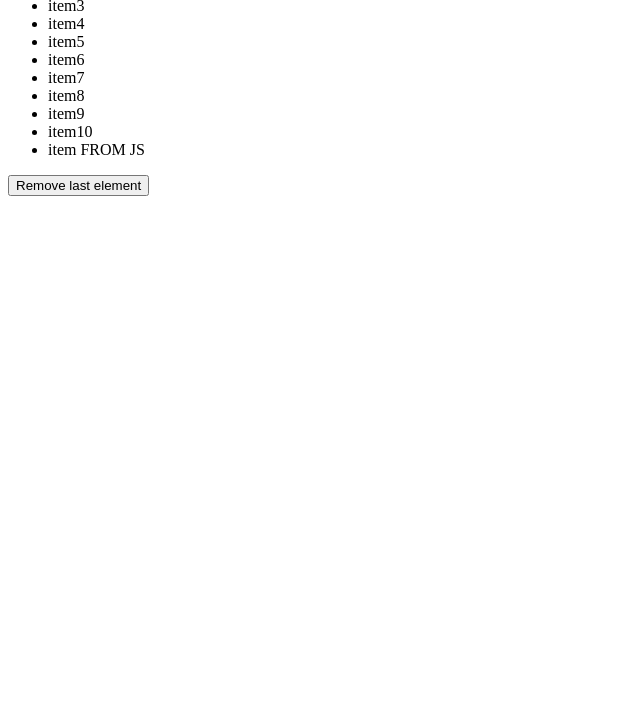
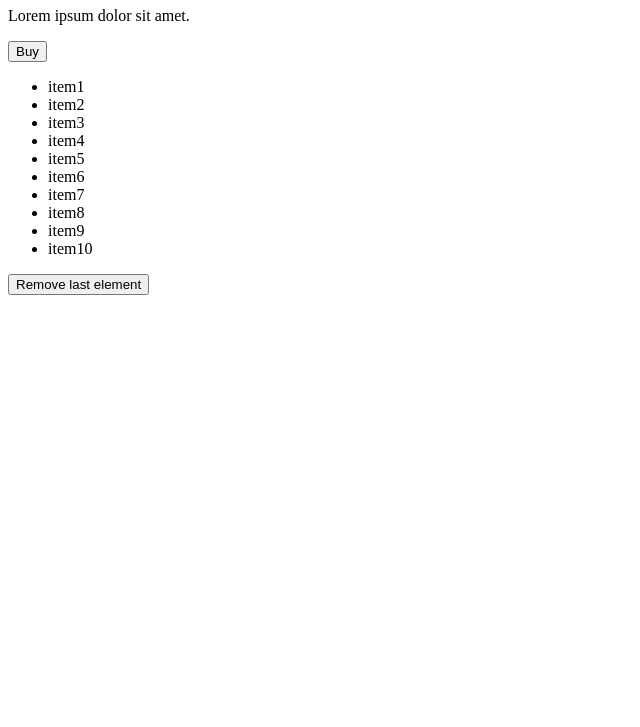
Before and after one commit to Vadzim1989/project1, a plain HTML site: page index.html in a window 1280 px wide. Shown: the part 73-800 px from the top of the page, without its empty margins (0-640 px from the left). Drawn offline with Linux system fonts and the light colour scheme.

Commit message:
some changings in script

```diff
--- a/index.html
+++ b/index.html
@@ -7,6 +7,13 @@
     <title>Document</title>
 </head>
 <body>
+    <div id="card">
+        <h1>Hello World</h1>
+        <p>Lorem ipsum dolor sit amet.</p>
+        <button>Buy</button>
+    </div>
+
+
     <ul id="list">
         <li>item1</li>
         <li>item2</li>
--- a/script.js
+++ b/script.js
@@ -37,11 +37,12 @@ const listElement = [...list.children]; // create array with elements
 
 function createElem (content) { // making element
     const elem = document.createElement('li');
+    elem.href = 'https://google.com';
     elem.textContent = content;
     return elem;
 }
 const crElem = createElem('item FROM JS'); // elem with content
-const crElemCopy = crElem.cloneNode(true);
+const crElemCopy = crElem.cloneNode(true); // deep clone (without TRUE, copy just an element)
 // list.append(crElem); // add element to UL in HTML (add elem to end)
 // list.prepend(crElem); // add elemnt to start
 
@@ -59,5 +60,89 @@ const crElemCopy = crElem.cloneNode(true);
 // list.insertAdjacentText('beforeend', '<li>INSERTED VIA ADJ</li>');
 // list.insertAdjacentElement('beforeend', crElem);
 
-list.append(crElem);
-list.prepend(crElemCopy);
+// list.append(crElem);
+// list.prepend(crElemCopy);
+
+
+// const card = document.getElementById('card');
+// const a = createElem('A FROM JS');
+
+// const btn1 = card.getElementsByTagName('button')[0]; //get
+// const btn2 = card.children[card.children.length - 1];
+// const btn3 = card.querySelector('button');
+
+// card.insertBefore(a, btn1);
+
+// WORKS WITH EVENTS --------------------------------------------------
+
+// console.dir(list);
+
+// list.onclick = function() {
+//     console.log('click happened');
+// }
+
+// list.onmouseenter = function() {
+//     console.log('mouse entered');
+// }
+
+const btn = document.getElementById('btn');
+
+const btnClick = () => {
+    listElement[listElement.length - 1].remove();
+    listElement.pop();
+}
+
+btn.addEventListener('click', btnClick);
+
+// btn.ondblclick = () => {
+//     console.log('DBL click');
+// }
+
+// btn.oncontextmenu = function() {
+//     console.log('context menu');
+// }
+
+// list.onmousemove = () => {
+//     console.log('mouse move');
+// }
+
+// list.onmousedown = () => {
+//     console.log('mouse down');
+// }
+
+// list.onmouseup = () => {
+//     console.log('mouse up');
+// }
+
+// window.onresize = () => {
+//     console.log('window resize');
+// }
+
+
+
+list.addEventListener('click', () => {
+    console.log('click');
+});
+
+const listadd = () => {
+    console.log('click2');
+}
+
+list.addEventListener('click', listadd);
+
+list.removeEventListener('click', listadd);
+
+
+// -------------------------------------------------------------------
+
+// const clickHandler = function(){ // function
+//     console.log(this.textContent);
+// }
+
+const clickHandler = (event) => { // ver.2 with () =>
+    console.log(event.target.textContent);
+}
+
+listElement.forEach((li) => {
+    li.addEventListener('click', clickHandler);
+})
```
